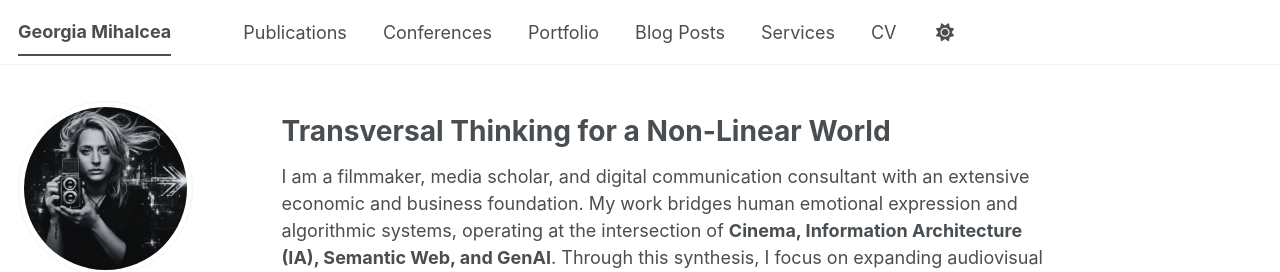
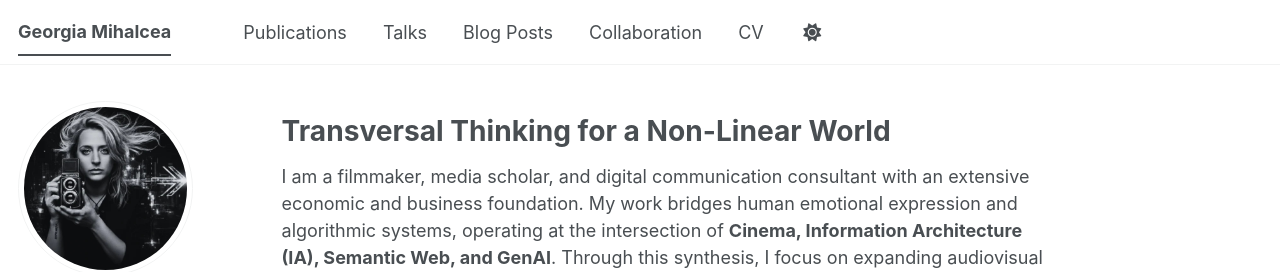
Before and after one commit to GeorgiaMihalcea/georgiamihalcea.github.io, a Jekyll site: the page built from _pages/about.md, in a window 1280 px wide. Shown: the top 272 px of the page. Built offline with Jekyll 4.4.1, drawn with Linux system fonts in a browser that asks for light colours; a style sheet for code colours, icons or effects is not loaded.

Commit message:
Update navigation links and titles

```diff
--- a/_data/navigation.yml
+++ b/_data/navigation.yml
@@ -11,17 +11,14 @@ main:
   - title: "Publications"
     url: /publications/
 
-  - title: "Conferences"
+  - title: "Talks"
     url: /talks/
-
-  - title: "Portfolio"
-    url: /portfolio/
 
   - title: "Blog Posts"
     url: /year-archive/
 
-  - title: "Services"
-    url: /services/
+  - title: "Collaboration"
+    url: /collaboration/
 
   - title: "CV"
     url: /cv/
```
